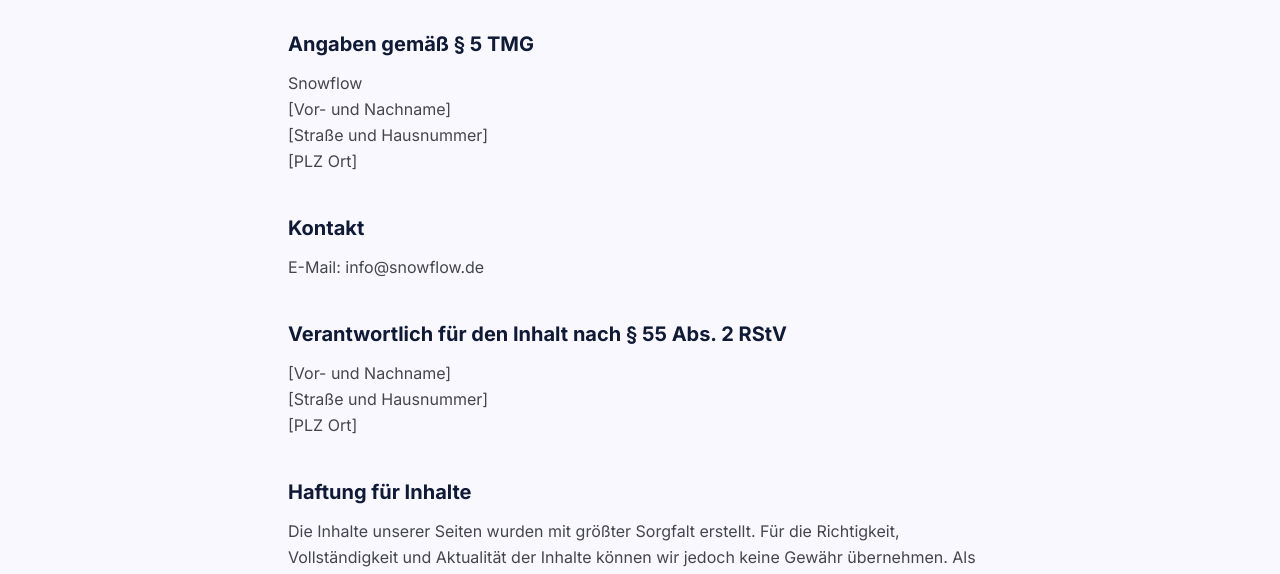
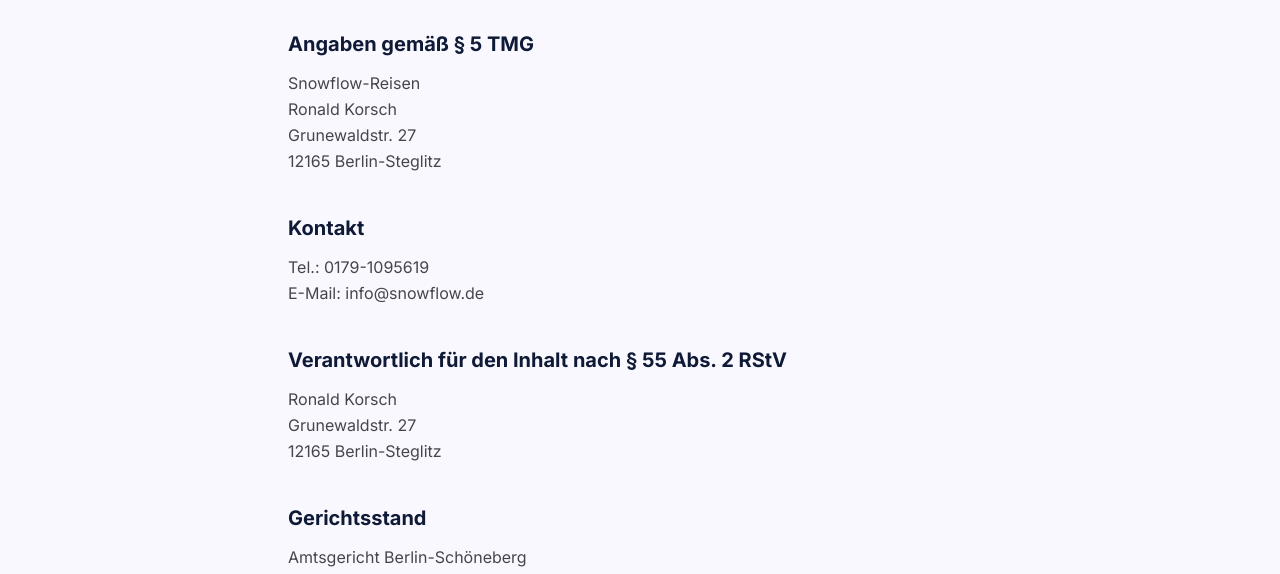
Before and after one commit to tkosiol/snowflow2026, a Next.js app: page /de/impressum in a window 1280 px wide. Shown: the part 223-797 px from the top of the page. Built offline with nearby package versions, Linux system fonts and the light colour scheme; no server answers.

Commit message:
content: fill in real contact details in Impressum and privacy policy

```diff
--- a/src/app/[locale]/impressum/page.tsx
+++ b/src/app/[locale]/impressum/page.tsx
@@ -38,10 +38,10 @@
               {de ? "Angaben gemäß § 5 TMG" : "Legal Notice according to § 5 TMG"}
             </h2>
             <p>
-              Snowflow<br />
-              [Vor- und Nachname]<br />
-              [Straße und Hausnummer]<br />
-              [PLZ Ort]
+              Snowflow-Reisen<br />
+              Ronald Korsch<br />
+              Grunewaldstr. 27<br />
+              12165 Berlin-Steglitz
             </p>
           </div>
 
@@ -50,7 +50,10 @@
             <h2 className="text-xl font-bold text-[#0f1a37] mb-3" style={{ fontFamily: "var(--font-heading)" }}>
               {de ? "Kontakt" : "Contact"}
             </h2>
-            <p>E-Mail: info@snowflow.de</p>
+            <p>
+              Tel.: 0179-1095619<br />
+              E-Mail: info@snowflow.de
+            </p>
           </div>
 
           {/* Verantwortlich */}
@@ -61,9 +64,21 @@
                 : "Responsible for content according to § 55 Abs. 2 RStV"}
             </h2>
             <p>
-              [Vor- und Nachname]<br />
-              [Straße und Hausnummer]<br />
-              [PLZ Ort]
+              Ronald Korsch<br />
+              Grunewaldstr. 27<br />
+              12165 Berlin-Steglitz
+            </p>
+          </div>
+
+          {/* Gerichtsstand */}
+          <div>
+            <h2 className="text-xl font-bold text-[#0f1a37] mb-3" style={{ fontFamily: "var(--font-heading)" }}>
+              {de ? "Gerichtsstand" : "Place of Jurisdiction"}
+            </h2>
+            <p>
+              {de
+                ? "Amtsgericht Berlin-Schöneberg"
+                : "Local Court Berlin-Schöneberg"}
             </p>
           </div>
 
@@ -104,7 +119,7 @@
           </div>
 
           <p className="text-sm italic text-[#45464d]">
-            {de ? "Stand: März 2026" : "Last updated: March 2026"}
+            {de ? "Stand: April 2026" : "Last updated: April 2026"}
           </p>
         </div>
       </div>
--- a/src/app/[locale]/privacy/page.tsx
+++ b/src/app/[locale]/privacy/page.tsx
@@ -37,12 +37,11 @@
             <h2 className="text-xl font-bold text-[#0f1a37] mb-3" style={{ fontFamily: "var(--font-heading)" }}>
               {de ? "1. Verantwortlicher" : "1. Controller"}
             </h2>
-            {/* TODO: Fill in real name and address before going live */}
             <p>
-              Snowflow<br />
-              [Vor- und Nachname des Verantwortlichen]<br />
-              [Straße und Hausnummer]<br />
-              [PLZ Ort]<br />
+              Snowflow-Reisen<br />
+              Ronald Korsch<br />
+              Grunewaldstr. 27<br />
+              12165 Berlin-Steglitz<br />
               E-Mail: info@snowflow.de
             </p>
           </div>
```
